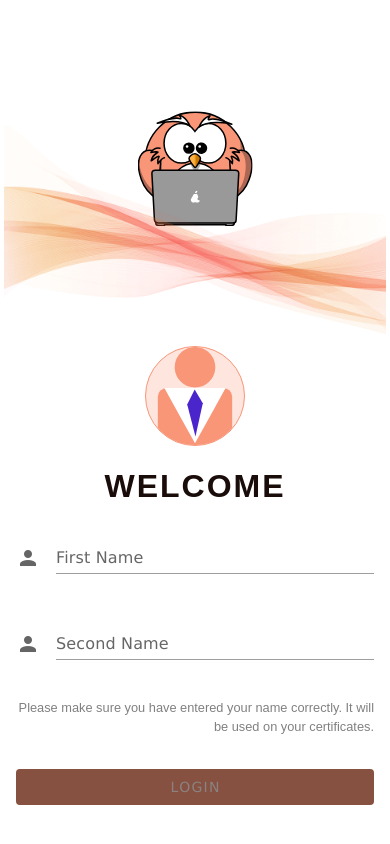
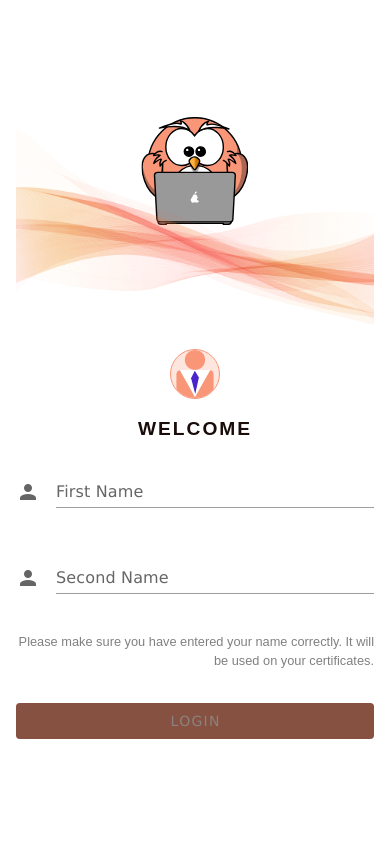
Before and after one commit to Feralwater/Q-for-Quizzes, a Vue app: page /login in a window 390 px wide. Built offline with nearby package versions, Linux system fonts and the light colour scheme.

Commit message:
add mobile view to login page

```diff
--- a/src/views/LoginView/LoginView.scss
+++ b/src/views/LoginView/LoginView.scss
@@ -1,5 +1,7 @@
 .image {
-  padding: 0;
+  display: flex;
+  justify-content: flex-end;
+  flex-direction: column;
 
   &__owl {
     width: 30%;
@@ -20,6 +22,10 @@
   flex-direction: column;
   gap: 1rem;
 
+  &__form {
+    width: 100%;
+  }
+
   &__avatar {
     width: 100px;
     height: 100px;
@@ -27,6 +33,11 @@
     background-color: var(--background);
     border: 1px solid var(--primary);
     margin: 0 auto;
+
+    &__mobile {
+      width: 50px;
+      height: 50px;
+    }
   }
 
   &__title {
@@ -37,6 +48,10 @@
     letter-spacing: 2px;
     text-transform: uppercase;
     font-family: 'Jost', sans-serif;
+
+    &__mobile {
+      font-size: 1.2rem;
+    }
   }
 
   &__info {
--- a/src/views/LoginView/LoginView.vue
+++ b/src/views/LoginView/LoginView.vue
@@ -6,6 +6,7 @@ import owl from '@/assets/images/owlNotebook.svg';
 import router from '@/router';
 import { Routers } from '@/router/Routers';
 import { useAuthStore } from '@/stores/auth';
+import { useDisplay } from 'vuetify';
 
 const { login } = useAuthStore();
 
@@ -18,10 +19,14 @@ const handleLogin = () => {
   router.push(Routers.Dashboard);
 };
 
+const { xs } = useDisplay();
 </script>
 
 <template>
-  <v-container>
+  <v-container
+    fluid
+    fill-height
+  >
     <v-row>
       <v-col
         cols="12"
@@ -43,16 +48,25 @@ const handleLogin = () => {
         cols="12"
         sm="6"
       >
-        <v-form @submit.prevent="handleLogin">
+        <v-form
+          class="login__form"
+          @submit.prevent="handleLogin"
+        >
           <div class="login">
             <v-img
-              width="100"
-              height="100"
               :src="avatar"
               alt="user avatar"
-              class="login__avatar"
+              :class="{
+                login__avatar: true,
+                login__avatar__mobile: xs,
+              }"
             />
-            <h2 class="login__title">
+            <h2
+              :class="{
+                login__title: true,
+                login__title__mobile: xs,
+              }"
+            >
               Welcome
             </h2>
 
```
